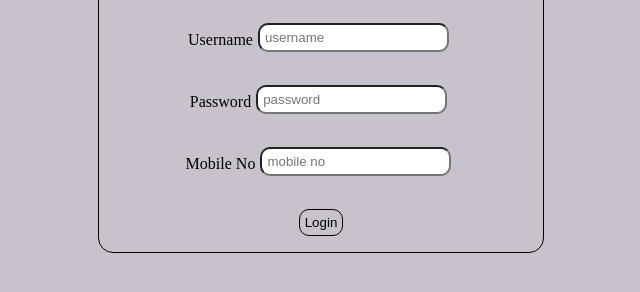
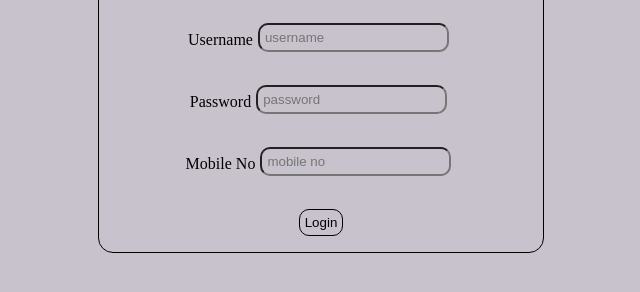
Before and after one commit to mrharshalmali/project, a plain HTML site: page s_login/test.html in a window 1280 px wide. Shown: the part 310-602 px from the top of the page, without its empty margins (319-959 px from the left). Drawn offline with Linux system fonts and the light colour scheme.

Commit message:
Login page update

```diff
--- a/s_login/test.html
+++ b/s_login/test.html
@@ -73,6 +73,9 @@
             margin: 5px;
             border: 1px solid black;
         }
+        input{
+            background-color: inherit;
+        }
 
     </style>
 </head>
```
